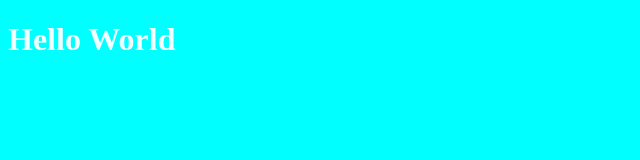
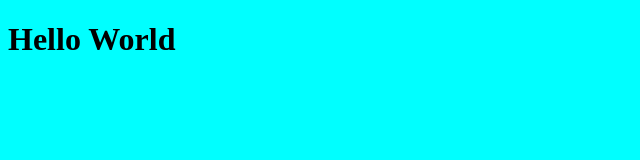
Before and after one commit to Usama2002/gittodaylearning, a plain HTML site: page index.html in a window 1280 px wide. Shown: the whole page, without its empty margins (0-640 px from the left). Drawn offline with Linux system fonts and the light colour scheme.

Commit message:
add files

```diff
--- a/index.html
+++ b/index.html
@@ -1,32 +1,11 @@
 <!DOCTYPE html>
 <html lang="en">
 <head>
-    <meta charset="UTF-8">
-    <meta http-equiv="X-UA-Compatible" content="IE=edge">
-    <meta name="viewport" content="width=device-width, initial-scale=1.0">
+    <link rel="stylesheet" href="style.css">
     <title>Document</title>
 
 
-    <style>
 
-        body{
-
-                background-color: aqua;
-
-
-
-        }
-
-
-        h1{
-
-            color: azure;
-
-
-        }
-
-
-    </style>
 </head>
 <body>
 
--- /dev/null
+++ b/style.css
@@ -0,0 +1,16 @@
+
+        body{
+
+            background-color: aqua;
+
+
+
+    }
+
+
+    h1{
+
+        color: black;
+
+
+    }
```
